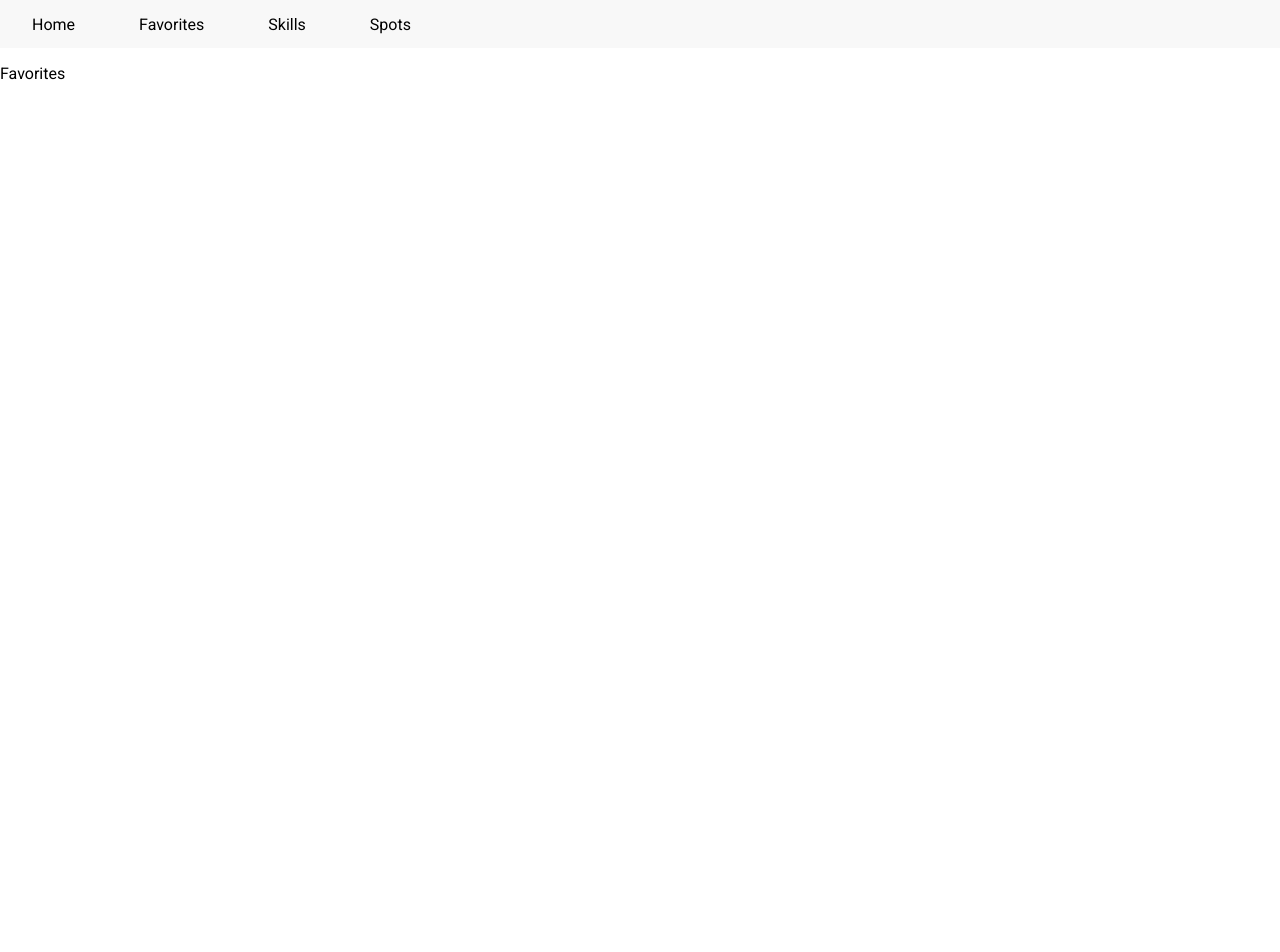
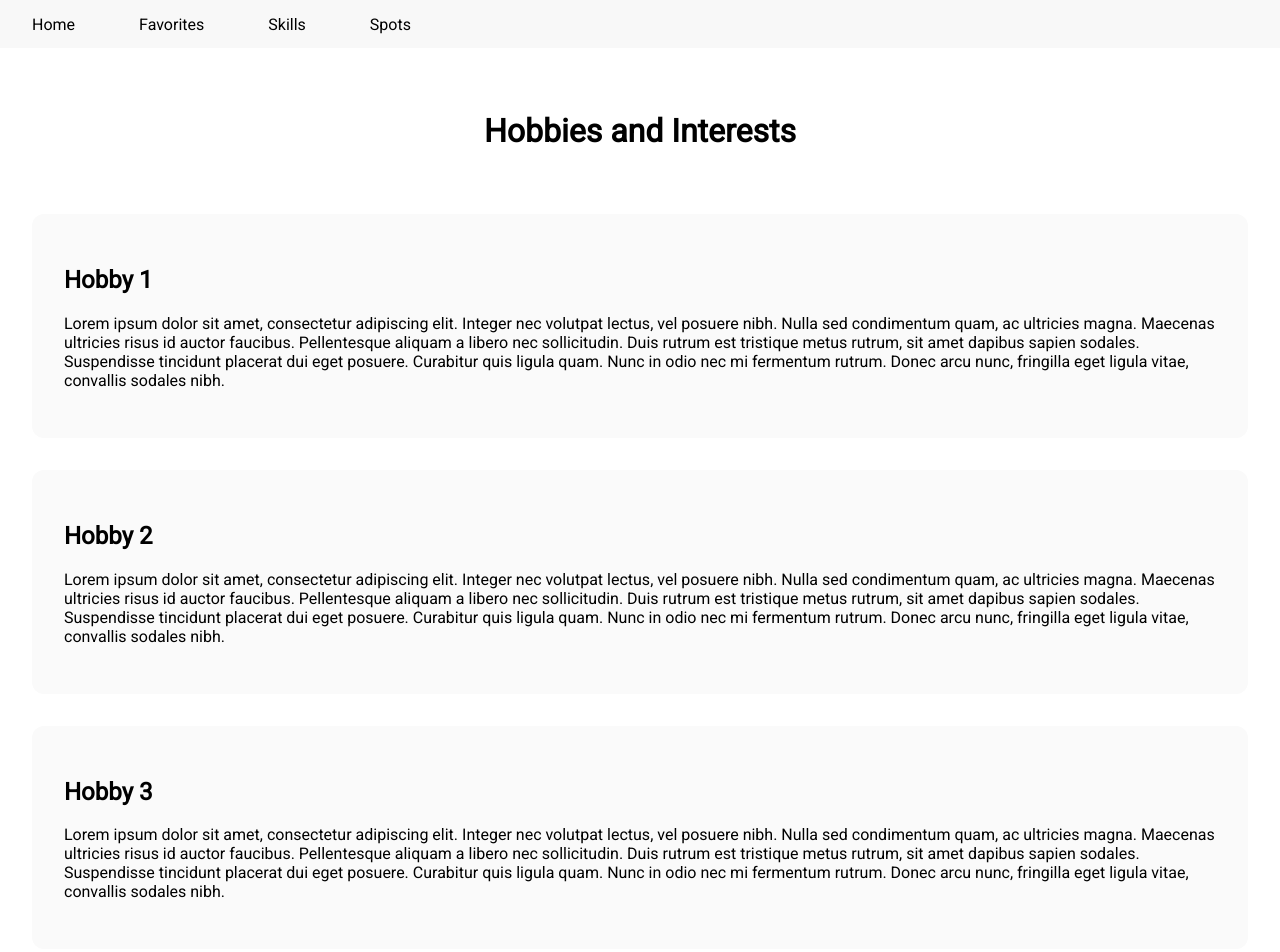
Before and after one commit to jchen2090/static-website-project, a plain HTML site: page favorites.html in a window 1280 px wide. Before the commit the page ends 800 px from the top, so only its background shows below. Drawn offline with Linux system fonts and the light colour scheme.

Commit message:
Hobbies and Interests page, split CSS into different files

```diff
--- a/favorites.html
+++ b/favorites.html
@@ -8,6 +8,7 @@
     <link rel="preconnect" href="https://fonts.gstatic.com" crossorigin />
     <link href="https://fonts.googleapis.com/css2?family=Roboto&display=swap" rel="stylesheet" />
     <link rel="stylesheet" href="styles/index.css" />
+    <link rel="stylesheet" href="styles/favorites.css" />
   </head>
   <body>
     <header>
@@ -18,6 +19,40 @@
         <a href="/spots.html">Spots</a>
       </nav>
     </header>
-    <p>Favorites</p>
+    <main>
+      <h1 class="main-heading">Hobbies and Interests</h1>
+      <section>
+        <div class="item-container">
+          <h2>Hobby 1</h2>
+          <p>
+            Lorem ipsum dolor sit amet, consectetur adipiscing elit. Integer nec volutpat lectus, vel posuere nibh.
+            Nulla sed condimentum quam, ac ultricies magna. Maecenas ultricies risus id auctor faucibus. Pellentesque
+            aliquam a libero nec sollicitudin. Duis rutrum est tristique metus rutrum, sit amet dapibus sapien sodales.
+            Suspendisse tincidunt placerat dui eget posuere. Curabitur quis ligula quam. Nunc in odio nec mi fermentum
+            rutrum. Donec arcu nunc, fringilla eget ligula vitae, convallis sodales nibh.
+          </p>
+        </div>
+        <div class="item-container">
+          <h2>Hobby 2</h2>
+          <p>
+            Lorem ipsum dolor sit amet, consectetur adipiscing elit. Integer nec volutpat lectus, vel posuere nibh.
+            Nulla sed condimentum quam, ac ultricies magna. Maecenas ultricies risus id auctor faucibus. Pellentesque
+            aliquam a libero nec sollicitudin. Duis rutrum est tristique metus rutrum, sit amet dapibus sapien sodales.
+            Suspendisse tincidunt placerat dui eget posuere. Curabitur quis ligula quam. Nunc in odio nec mi fermentum
+            rutrum. Donec arcu nunc, fringilla eget ligula vitae, convallis sodales nibh.
+          </p>
+        </div>
+        <div class="item-container">
+          <h2>Hobby 3</h2>
+          <p>
+            Lorem ipsum dolor sit amet, consectetur adipiscing elit. Integer nec volutpat lectus, vel posuere nibh.
+            Nulla sed condimentum quam, ac ultricies magna. Maecenas ultricies risus id auctor faucibus. Pellentesque
+            aliquam a libero nec sollicitudin. Duis rutrum est tristique metus rutrum, sit amet dapibus sapien sodales.
+            Suspendisse tincidunt placerat dui eget posuere. Curabitur quis ligula quam. Nunc in odio nec mi fermentum
+            rutrum. Donec arcu nunc, fringilla eget ligula vitae, convallis sodales nibh.
+          </p>
+        </div>
+      </section>
+    </main>
   </body>
 </html>
--- /dev/null
+++ b/styles/favorites.css
@@ -0,0 +1,6 @@
+.item-container {
+  margin: 2em;
+  padding: 2em;
+  background-color: rgb(250, 250, 250);
+  border-radius: 12px;
+}
--- a/styles/index.css
+++ b/styles/index.css
@@ -22,25 +22,5 @@ a {
 .main-heading {
   text-align: center;
   margin-top: 4rem;
+  margin-bottom: 4rem;
 }
-
-.summary-container {
-  margin: 2em;
-  margin-top: 4em;
-  padding: 2em;
-  background-color: rgb(250, 250, 250);
-  border-radius: 12px;
-}
-
-.section-container {
-  display: flex;
-  margin: 2em;
-  gap: 4em;
-}
-
-.sub-section-container {
-  padding: 2em;
-  border-radius: 12px;
-  background-color: rgb(250, 250, 250);
-  border-radius: 12px;
-}
```
Also changed, not shown: index.html (+2 -0 lines), styles/home.css (added, +19 -0 lines).
